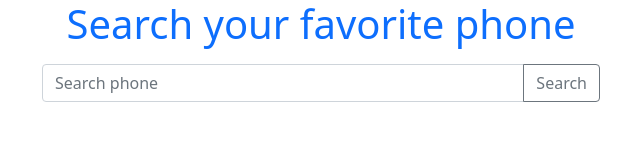
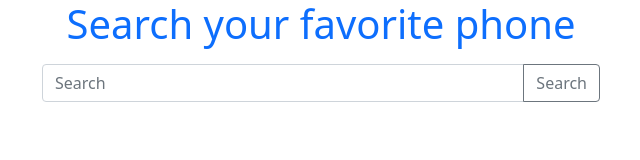
Before and after one commit to mirajulalam/search-phone-website, a plain HTML site: page index.html in a window 1280 px wide. Shown: the full height of the page, 319-959 px from the left. Drawn offline with nearby package versions, Linux system fonts and the light colour scheme.

```diff
--- a/index.html
+++ b/index.html
@@ -19,7 +19,7 @@
             <div class="col-sm-12 col-md-12">
                 <!-- search input area -->
                 <div class="input-group mb-3 w-50 mx-auto">
-                    <input id="search-box" type="text" class="form-control" placeholder="Search phone"
+                    <input id="search-box" type="text" class="form-control" placeholder="Search"
                         aria-label="Search username" aria-describedby="button-addon2">
                     <button onclick="loadPhone()" class="btn btn-outline-secondary" type="button"
                         id="button-search">Search</button>
```
